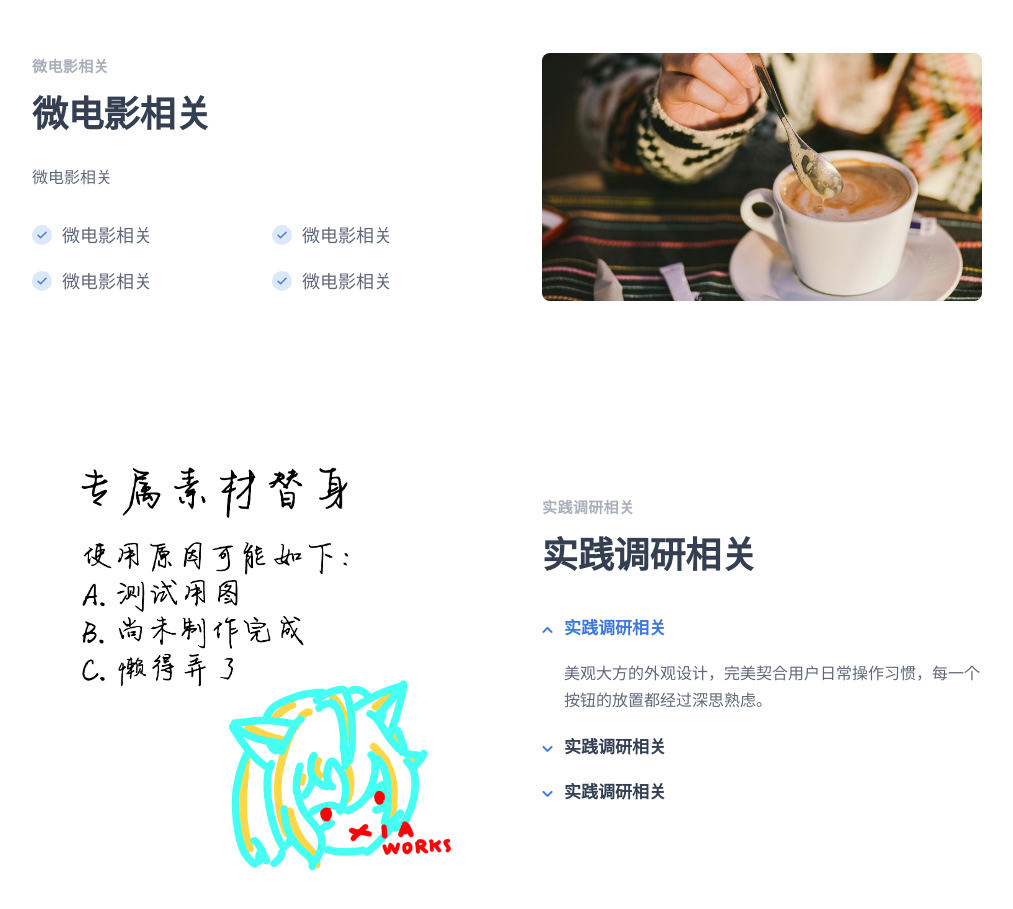
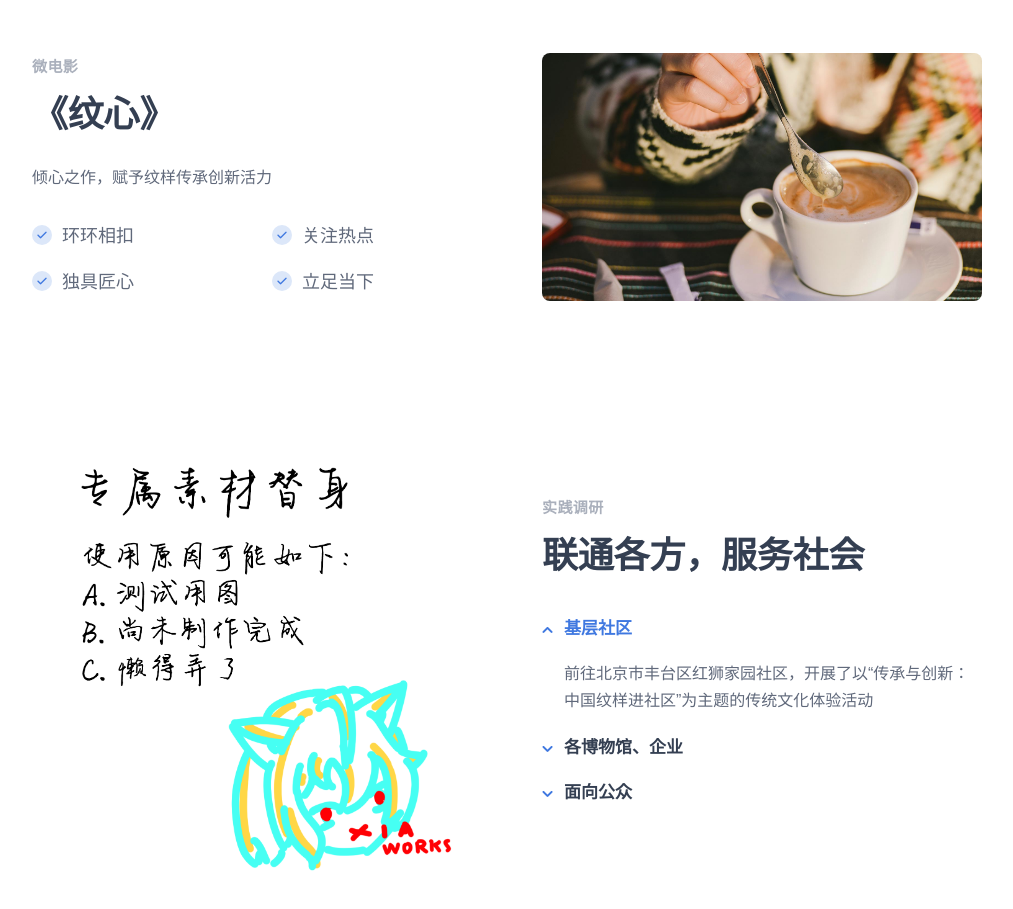
Before and after one commit to Aix707/web_wyw, a plain HTML site: page index.html in a window 1280 px wide. Shown: the part 5622-6531 px from the top of the page, without its empty margins (133-1146 px from the left). Drawn offline with Linux system fonts and the light colour scheme.

Commit message:
Add files via upload

```diff
--- a/index.html
+++ b/index.html
@@ -203,9 +203,10 @@
                         </div>
                         <div class="offcanvas-body ms-lg-auto d-flex flex-column h-100">
                             <ul class="navbar-nav">
-                                <li class="nav-item"><a href="https://htmlpage.cn" class="nav-link">首页</a></li><a
+                                <li class="nav-item"><a href="#" class="nav-link">首页</a></li><a
                                     href="https://mp.weixin.qq.com/s/b5ex_dSAE_Eo_ISYGPvbRw"
-                                    class="nav-link">纹创APP</a><a href="#" class="nav-link">微电影</a><a
+                                    class="nav-link">纹创APP</a><a
+                                    href="https://mp.weixin.qq.com/s/orIdKnr7kqBt-elEJZih2A" class="nav-link">微电影</a><a
                                     href="https://mp.weixin.qq.com/s/wiM1zuOArRvDDg2I-9lDHw" class="nav-link">关于我们</a>
                                 <li class="nav-item dropdown">
                                     <ul class="dropdown-menu">
@@ -311,9 +312,11 @@
                                 </div>
                                 <div class="offcanvas-body ms-lg-auto d-flex flex-column h-100">
                                     <ul class="navbar-nav">
-                                        <li class="nav-item"><a href="https://htmlpage.cn" class="nav-link">首页</a></li>
+                                        <li class="nav-item"><a href="#" class="nav-link">首页</a></li>
                                         <a href="https://mp.weixin.qq.com/s/b5ex_dSAE_Eo_ISYGPvbRw"
-                                            class="nav-link">纹创APP</a><a href="#" class="nav-link">微电影</a><a
+                                            class="nav-link">纹创APP</a><a
+                                            href="https://mp.weixin.qq.com/s/orIdKnr7kqBt-elEJZih2A"
+                                            class="nav-link">微电影</a><a
                                             href="https://mp.weixin.qq.com/s/wiM1zuOArRvDDg2I-9lDHw"
                                             class="nav-link">关于我们</a>
                                         <li class="nav-item dropdown">
@@ -727,22 +730,22 @@
                                     <figure class="rounded"><img src="img/food_04.jpg" alt="" id="i2eop7" /></figure>
                                 </div><!--/column -->
                                 <div class="col-lg-6">
-                                    <h2 class="fs-15 text-uppercase text-muted mb-3">微电影相关</h2>
-                                    <h3 class="display-4 mb-5">微电影相关</h3>
-                                    <p class="mb-6">微电影相关</p>
+                                    <h2 class="fs-15 text-uppercase text-muted mb-3">微电影</h2>
+                                    <h3 class="display-4 mb-5">《纹心》</h3>
+                                    <p class="mb-6">倾心之作，赋予纹样传承创新活力</p>
                                     <div class="row gy-3 gx-xl-8">
                                         <div class="col-xl-6">
                                             <ul class="icon-list bullet-bg bullet-soft-primary mb-0">
-                                                <li><span><i class="uil uil-check"></i></span><span>微电影相关</span></li>
+                                                <li><span><i class="uil uil-check"></i></span><span>环环相扣</span></li>
                                                 <li class="mt-3"><span><i
-                                                            class="uil uil-check"></i></span><span>微电影相关</span></li>
+                                                            class="uil uil-check"></i></span><span>独具匠心</span></li>
                                             </ul>
                                         </div><!--/column -->
                                         <div class="col-xl-6">
                                             <ul class="icon-list bullet-bg bullet-soft-primary mb-0">
-                                                <li><span><i class="uil uil-check"></i></span><span>微电影相关</span></li>
+                                                <li><span><i class="uil uil-check"></i></span><span>关注热点</span></li>
                                                 <li class="mt-3"><span><i
-                                                            class="uil uil-check"></i></span><span>微电影相关</span></li>
+                                                            class="uil uil-check"></i></span><span>立足当下</span></li>
                                             </ul>
                                         </div><!--/column -->
                                     </div><!--/.row -->
@@ -753,19 +756,19 @@
                                     <figure class="rounded"><img src="img/tishen.png" alt="" /></figure>
                                 </div><!--/column -->
                                 <div class="col-lg-6">
-                                    <h2 class="fs-15 text-uppercase text-muted mb-3">实践调研相关<br /></h2>
-                                    <h3 class="display-4 mb-7">实践调研相关<br /></h3>
+                                    <h2 class="fs-15 text-uppercase text-muted mb-3">实践调研<br /></h2>
+                                    <h3 class="display-4 mb-7">联通各方，服务社会<br /></h3>
                                     <div id="accordionExample-2" class="accordion accordion-wrapper">
                                         <div class="card plain accordion-item">
                                             <div id="headingOne-2" class="card-header"><button type="button"
                                                     data-bs-toggle="collapse" data-bs-target="#collapseOne"
                                                     aria-expanded="true" aria-controls="collapseOne"
-                                                    class="accordion-button">实践调研相关</button></div><!--/.card-header -->
+                                                    class="accordion-button">基层社区</button></div><!--/.card-header -->
                                             <div id="collapseOne-2" aria-labelledby="headingOne"
                                                 data-bs-parent="#accordionExample"
                                                 class="accordion-collapse collapse show">
                                                 <div class="card-body">
-                                                    <p>美观大方的外观设计，完美契合用户日常操作习惯，每一个按钮的放置都经过深思熟虑。</p>
+                                                    <p>前往北京市丰台区红狮家园社区，开展了以“传承与创新：中国纹样进社区”为主题的传统文化体验活动</p>
                                                 </div><!--/.card-body -->
                                             </div><!--/.accordion-collapse -->
                                         </div><!--/.accordion-item -->
@@ -773,11 +776,11 @@
                                             <div id="headingTwo-2" class="card-header"><button type="button"
                                                     data-bs-toggle="collapse" data-bs-target="#collapseTwo"
                                                     aria-expanded="false" aria-controls="collapseTwo"
-                                                    class="collapsed">实践调研相关</button></div><!--/.card-header -->
+                                                    class="collapsed">各博物馆、企业</button></div><!--/.card-header -->
                                             <div id="collapseTwo-2" aria-labelledby="headingTwo"
                                                 data-bs-parent="#accordionExample" class="accordion-collapse collapse">
                                                 <div class="card-body">
-                                                    <p>一套代码即可支持桌面、平板以及手机端，为企业节省大量开发成本支出。</p>
+                                                    <p></p>
                                                 </div><!--/.card-body -->
                                             </div><!--/.accordion-collapse -->
                                         </div><!--/.accordion-item -->
@@ -785,11 +788,11 @@
                                             <div id="headingThree-2" class="card-header"><button type="button"
                                                     data-bs-toggle="collapse" data-bs-target="#collapseThree"
                                                     aria-expanded="false" aria-controls="collapseThree"
-                                                    class="collapsed">实践调研相关</button></div><!--/.card-header -->
+                                                    class="collapsed">面向公众</button></div><!--/.card-header -->
                                             <div id="collapseThree-2" aria-labelledby="headingThree"
                                                 data-bs-parent="#accordionExample" class="accordion-collapse collapse">
                                                 <div class="card-body">
-                                                    <p>可视化编辑，无需代码经验，无开发经验的用户也可以轻松上手，做网页很轻松！</p>
+                                                    <p></p>
                                                 </div><!--/.card-body -->
                                             </div><!--/.accordion-collapse -->
                                         </div><!--/.accordion-item -->
```
